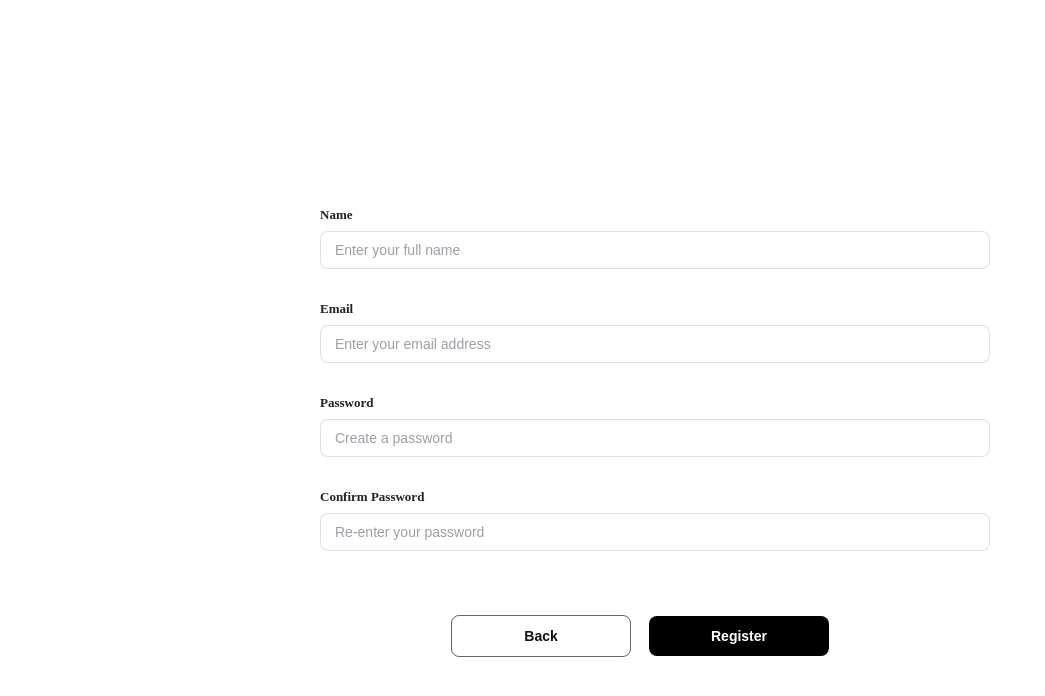
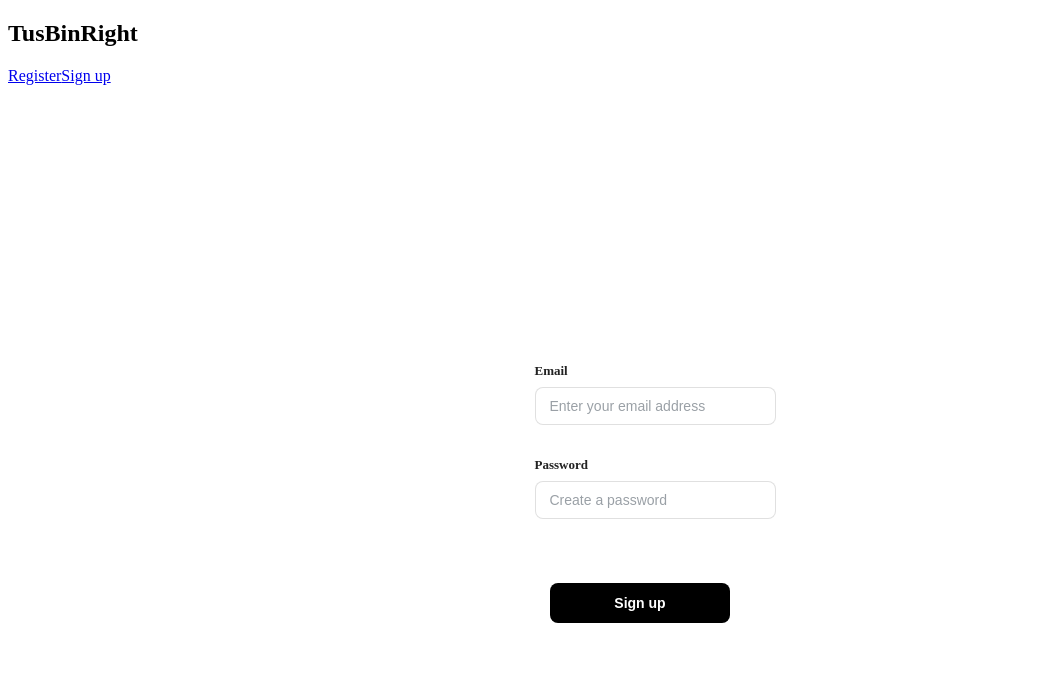
Before and after one commit to realmariusconstantin/TUSBinRIght-, a Vue app: page /signup in a window 1280 px wide. Shown: the top 696 px of the page, without its empty margins (0-1045 px from the left). Built offline with nearby package versions, Linux system fonts and the light colour scheme.

Commit message:
Router view, sign up page and register page

```diff
--- a/package.json
+++ b/package.json
@@ -12,7 +12,8 @@
     "preview": "vite preview"
   },
   "dependencies": {
-    "vue": "^3.5.22"
+    "vue": "^3.5.22",
+    "vue-router": "^4.5.1"
   },
   "devDependencies": {
     "@vitejs/plugin-vue": "^6.0.1",
--- a/src/App.vue
+++ b/src/App.vue
@@ -1,14 +1,16 @@
 <template>
   <div id="app">
-    <RegistrationForm />
+    <navbar />
+    <router-view />
   </div>
 </template>
 
 <script>
-import RegistrationForm from './components/Registration/RegistrationForm.vue';
+import { RouterView } from 'vue-router';
+import navbar from './components/navbar/nav.vue';
 
 export default {
   name: 'App',
-  components: { RegistrationForm }
+  components: { RouterView, navbar }
 };
 </script>
--- /dev/null
+++ b/src/components/Signup/Signup.css
@@ -0,0 +1,76 @@
+.reg-wrapper {
+    display: flex;
+    justify-content: center;
+    align-items: center;
+    min-height: 100VH;
+    padding: 24px 12px;
+}
+
+.reg-form {
+    width: 680px; /* match the screenshot width visually */
+    max-width: calc(100% - 24px);
+    padding: 24px 20px;
+    box-sizing: border-box;
+}
+
+.field {
+    margin-bottom: 2rem;
+
+}
+
+.field label {
+    display: block;
+    font-size: 13px;
+    font-weight: 600;
+    color: #222;
+    margin-bottom: 8px;
+}
+
+.field input {
+    width: 100%;
+    padding: 10px 14px;
+    border: 1px solid rgba(0,0,0,0.12);
+    border-radius: 8px;
+    background: #fff;
+    box-shadow: none;
+    outline: none;
+    font-size: 14px;
+    color: #111;
+}
+
+.field input::placeholder {
+    color: #9aa0a6;
+}
+
+.buttons {
+    display: flex;
+    gap: 18px;
+    margin-top: 4rem;
+    align-items: center;
+    justify-content: center;
+
+}
+
+.btn {
+    min-width: 180px;
+    padding: 12px 22px;
+    border-radius: 8px;
+    font-weight: 600;
+    cursor: pointer;
+    font-size: 14px;
+}
+
+
+
+.btn-primary {
+    background: #000;
+    color: #fff;
+    border: none;
+}
+
+/* Responsive adjustments */
+@media (max-width: 520px) {
+    .reg-form { width: 100%; padding: 18px; }
+    .btn { min-width: 140px; }
+    .buttons { gap: 10px; }
+}
--- /dev/null
+++ b/src/components/Signup/Signup.vue
@@ -0,0 +1,43 @@
+<template>
+    <div class="reg-wrapper">
+        <form class="Signup-form" @submit.prevent="handleSubmit">
+            <div class="field">
+                <div class="field">
+                    <label for="email">Email</label>
+                    <input type="email" id="email" v-model="form.email" placeholder="Enter your email address"
+                        required />
+                </div>
+
+                <div class="field">
+                    <label for="password">Password</label>
+                    <input type="password" id="password" v-model="form.password" placeholder="Create a password"
+                        required />
+                </div>
+                <div class="buttons">
+                    <button type="submit" class="btn btn-primary">Sign up</button>
+                </div>
+            </div>
+        </form>
+    </div>
+</template>
+
+<script>
+export default {
+    name: 'SignupForm',
+    data() {
+        return {
+            form: {
+                email: '',
+                password: ''
+            }
+        };
+    },
+    methods: {
+        handleSubmit() {
+            console.log('Form submitted:', this.form);
+        }
+    }
+};
+</script>
+
+<style src="./Signup.css" scoped></style>
--- /dev/null
+++ b/src/components/navbar/nav.vue
@@ -0,0 +1,13 @@
+<template>
+    <nav>
+        <div>
+            <h1 class="logo">TusBinRight</h1>
+        </div>
+
+
+        <div class="nav-links">
+            <router-link to="/register">Register</router-link>
+            <router-link to="/signup">Sign up</router-link>
+        </div>
+    </nav>
+</template>
--- a/src/main.js
+++ b/src/main.js
@@ -1,4 +1,7 @@
 import { createApp } from 'vue';
+import router from './router';
+
+
 import App from './App.vue';
 
-createApp(App).mount('#app');
+createApp(App).use(router).mount('#app');
--- /dev/null
+++ b/src/router.js
@@ -0,0 +1,13 @@
+import { createRouter, createWebHistory } from 'vue-router'
+import RegistrationForm from '@/components/Registration/RegistrationForm.vue'
+import SignupForm from '@/components/Signup/Signup.vue'
+
+const routes = [
+    { path: '/register', component: RegistrationForm },
+    { path: '/signup', component: SignupForm }
+]
+
+export default createRouter({
+    history: createWebHistory(),
+    routes
+})
```
Also changed, not shown: src/components/navbar/nav.css (added), 1 other file (tests, documents, lock files or other folders).
